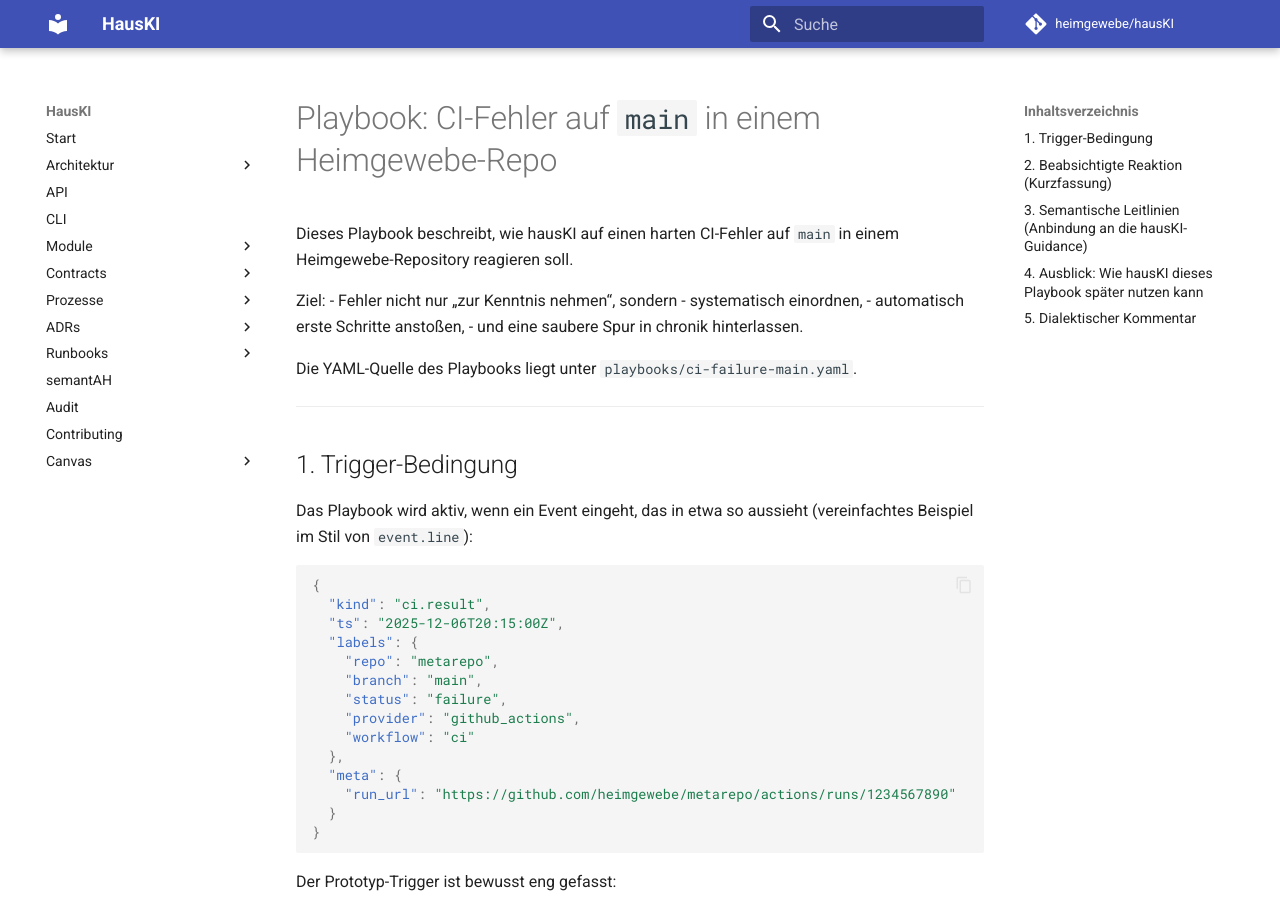
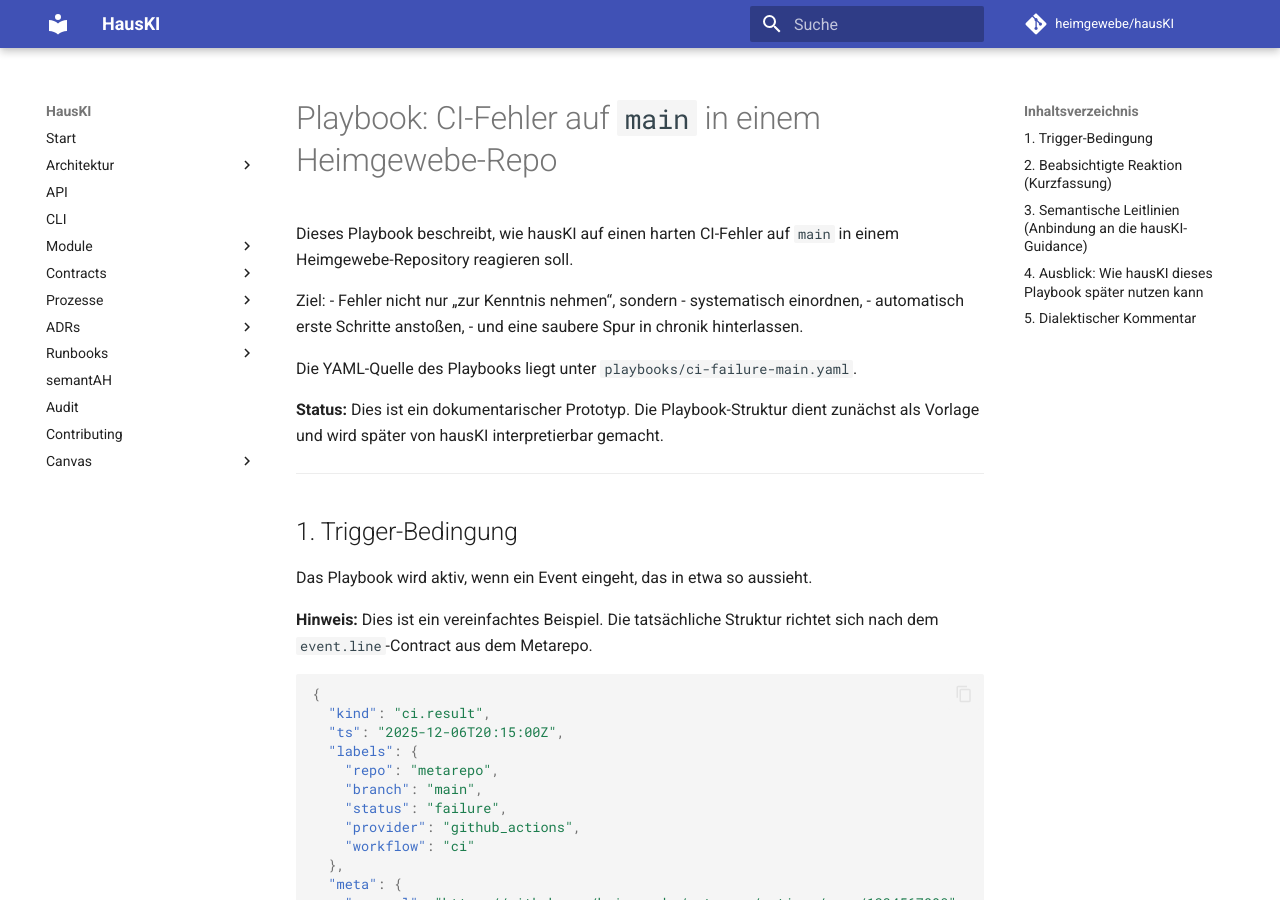
Before and after one commit to heimgewebe/hausKI, an MkDocs documentation site: the page built from docs/playbooks/ci-failure-main.md, in a window 1280 px wide and 900 px high. Built offline with MkDocs 1.6.1 and Material for MkDocs 9.7.7, drawn with Linux system fonts in a browser that asks for light colours; comment, search, counter and statistics services are not loaded.

Commit message:
docs: clarify metarepo references and prototype status
Co-authored-by: alexdermohr <216529510+alexdermohr@users.noreply.github.com>

````diff
--- a/docs/playbooks/ci-failure-main.md
+++ b/docs/playbooks/ci-failure-main.md
@@ -11,12 +11,15 @@ Ziel:
 
 Die YAML-Quelle des Playbooks liegt unter `playbooks/ci-failure-main.yaml`.
 
+**Status:** Dies ist ein dokumentarischer Prototyp. Die Playbook-Struktur dient zunächst als Vorlage und wird später von hausKI interpretierbar gemacht.
+
 ---
 
 ## 1. Trigger-Bedingung
 
-Das Playbook wird aktiv, wenn ein Event eingeht, das in etwa so aussieht
-(vereinfachtes Beispiel im Stil von `event.line`):
+Das Playbook wird aktiv, wenn ein Event eingeht, das in etwa so aussieht.
+
+**Hinweis:** Dies ist ein vereinfachtes Beispiel. Die tatsächliche Struktur richtet sich nach dem `event.line`-Contract aus dem Metarepo.
 
 ```json
 {
````
Also changed, not shown: docs/hauski-guidance.md (+2 -2 lines).
